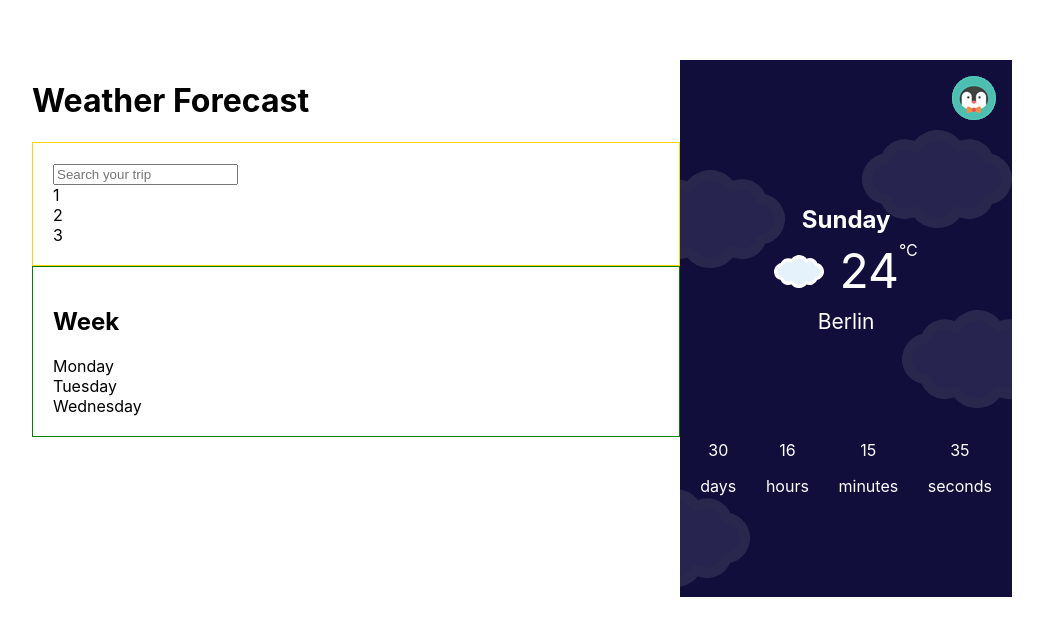
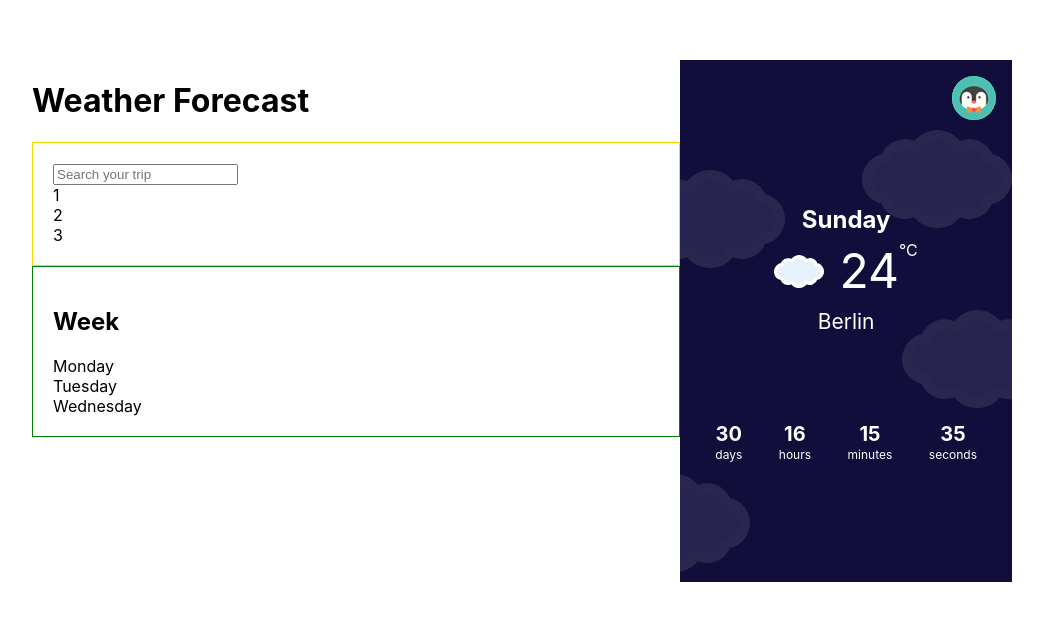
Before and after one commit to kastommor1/Reenbit-front-end-test, a React (Create React App) app: page / in a window 1280 px wide. Shown: the top 636 px of the page, without its empty margins (118-1161 px from the left). Built offline with nearby package versions, Linux system fonts and the light colour scheme.

Commit message:
Countdown style

```diff
--- a/src/components/TodayForecast/Countdown/Countdown.js
+++ b/src/components/TodayForecast/Countdown/Countdown.js
@@ -3,19 +3,19 @@ import classes from "./Countdown.module.css"
 const Countdown = () => {
     return (
         <div className={classes.countdown}>
-            <div>
+            <div className={classes.column}>
                 <p>30</p>
                 <p>days</p>
             </div>
-            <div>
+            <div className={classes.column}>
                 <p>16</p>
                 <p>hours</p>
             </div>
-            <div>
+            <div className={classes.column}>
                 <p>15</p>
                 <p>minutes</p>
             </div>
-            <div>
+            <div className={classes.column}>
                 <p>35</p>
                 <p>seconds</p>
             </div>
--- a/src/components/TodayForecast/Countdown/Countdown.module.css
+++ b/src/components/TodayForecast/Countdown/Countdown.module.css
@@ -4,5 +4,17 @@
 
     z-index: 2;
     position: relative;
-    margin-bottom: 65px;
+    margin: 0 15px;
+    margin-bottom: 95px;
 }
+
+.column p:first-child{
+    font-size: 20px;
+    font-weight: bold;
+    line-height: 0px;
+}
+
+.column p:last-child{
+    font-size: 12px;
+    line-height: 1px;
+}
--- a/src/components/TodayForecast/CurrentWeather/CurrentWeather.module.css
+++ b/src/components/TodayForecast/CurrentWeather/CurrentWeather.module.css
@@ -1,6 +1,6 @@
 .current-weather {
     padding-top: 125px;
-    padding-bottom: 90px;
+    padding-bottom: 80px;
 
     z-index: 2;
     position: relative;
```
